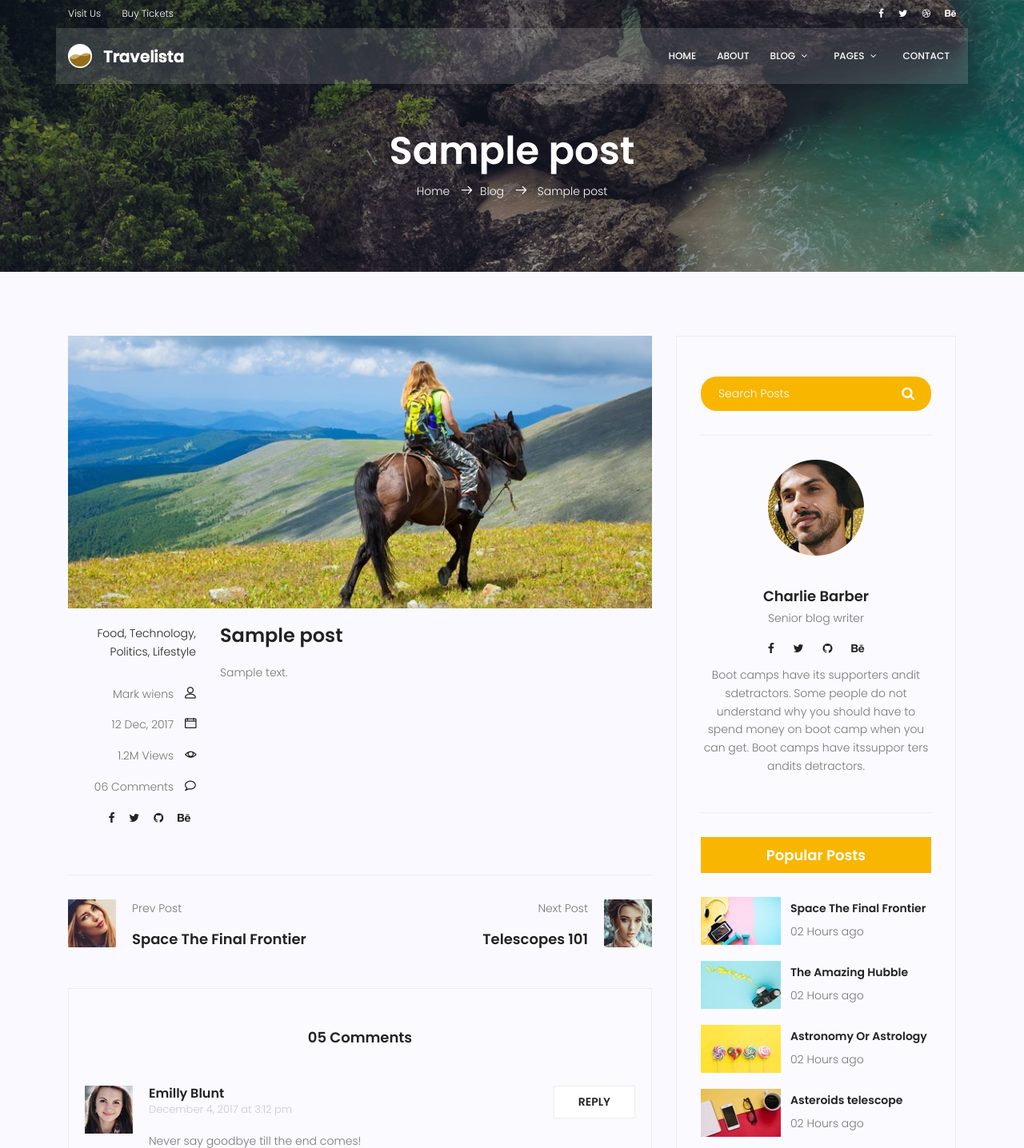
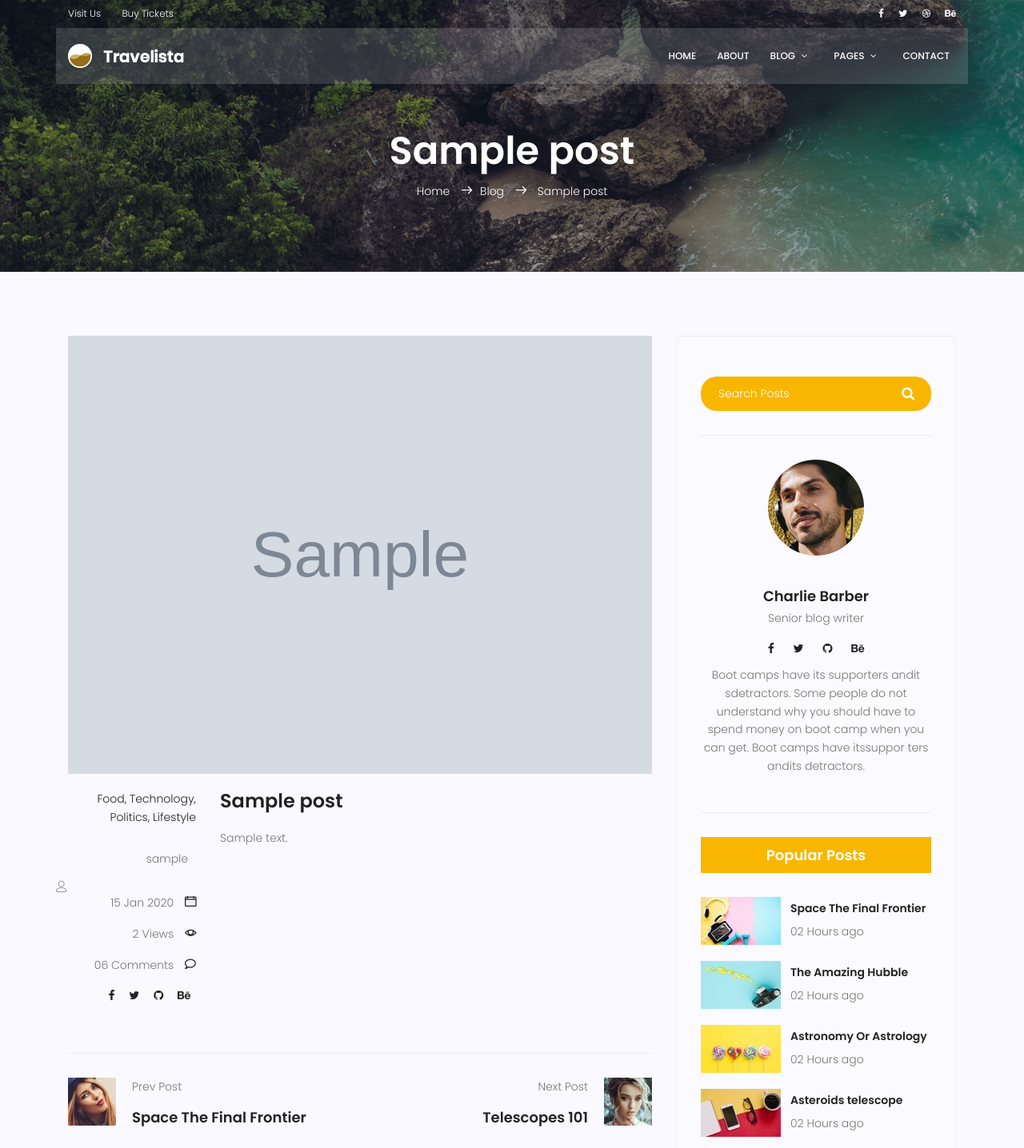
Before and after one commit to firoozjaie-ehsan/mysite, a Django app: page /blog/1 in a window 1280 px wide. Shown: the top 1436 px of the page at 80% size. Run offline with Django 4.2, Linux system fonts and the light colour scheme; tables that the repository leaves empty hold one stand-in row (values such as "Sample post"); grey boxes marked "Sample" are stand-in pictures; some libraries are stand-ins or nearby versions.

Commit message:
template tag for date and else

```diff
--- a/templates/blog/blog-single.html
+++ b/templates/blog/blog-single.html
@@ -111,7 +111,7 @@
 							<div class="single-post row">
 								<div class="col-lg-12">
 									<div class="feature-img">
-										<img class="img-fluid" src="{% static 'img/blog/feature-img1.jpg' %}" alt="">
+										<img class="img-fluid" src="{{post.image.url}}" alt="">
 									</div>
 								</div>
 								<div class="col-lg-3  col-md-3 meta-details">
@@ -122,9 +122,9 @@
 										<li><a href="#">Lifestyle</a></li>
 									</ul>
 									<div class="user-details row">
-										<p class="user-name col-lg-12 col-md-12 col-6"><a href="#">Mark wiens</a> <span class="lnr lnr-user"></span></p>
-										<p class="date col-lg-12 col-md-12 col-6"><a href="#">12 Dec, 2017</a> <span class="lnr lnr-calendar-full"></span></p>
-										<p class="view col-lg-12 col-md-12 col-6"><a href="#">1.2M Views</a> <span class="lnr lnr-eye"></span></p>
+										<p class="user-name col-lg-12 col-md-12 col-6"><a href="#">{{post.author}}</a></p> <span class="lnr lnr-user"></span></p>
+										<p class="date col-lg-12 col-md-12 col-6"><a href="#">{{post.published_date| date:"d M Y"}}</a> <span class="lnr lnr-calendar-full"></span></p>
+										<p class="view col-lg-12 col-md-12 col-6"><a href="#">{{post.counted_view}} Views</a> <span class="lnr lnr-eye"></span></p>
 										<p class="comments col-lg-12 col-md-12 col-6"><a href="#">06 Comments</a> <span class="lnr lnr-bubble"></span></p>
 										<ul class="social-links col-lg-12 col-md-12 col-6">
 											<li><a href="#"><i class="fa fa-facebook"></i></a></li>
```
Also changed, not shown: templates/blog/blog-home.html (+5 -2 lines).
